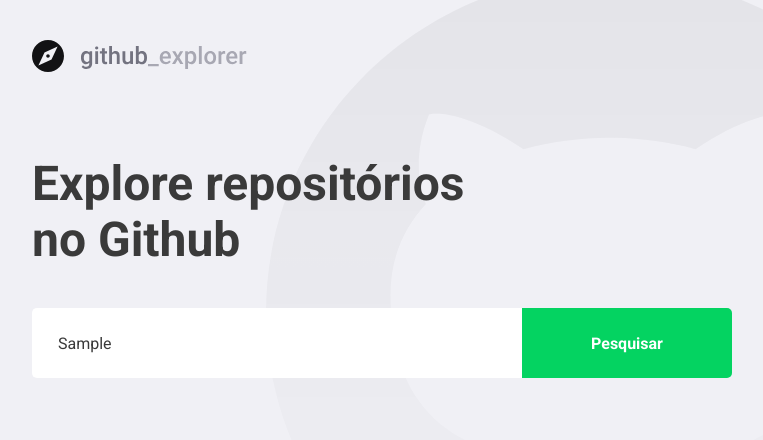
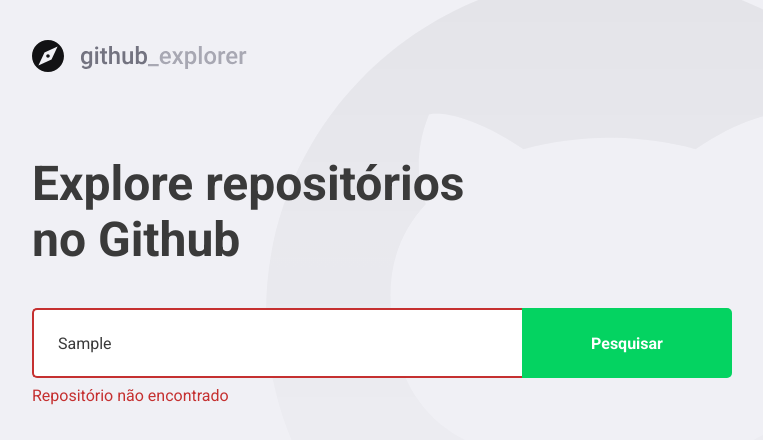
Before and after one commit to matheusguermandi/github-explorer, a React (Create React App) app: page / in a window 1280 px wide. Both pictures are taken after typing "Sample" into the empty fields and a click on the button "Pesquisar". Shown: the top 440 px of the page, without its empty margins (148-911 px from the left). Built offline with nearby package versions, Linux system fonts and the light colour scheme; no server answers.

Commit message:
Lidando com erros

```diff
--- a/src/pages/Dashboard/index.tsx
+++ b/src/pages/Dashboard/index.tsx
@@ -5,7 +5,7 @@ import { Link } from 'react-router-dom';
 import api from '../../services/api';
 
 import logoImg from '../../assets/logo.svg';
-import { Title, Form, Repositories } from './styles';
+import { Title, Form, Repositories, Error } from './styles';
 
 interface Repository {
   full_name: string;
@@ -18,6 +18,7 @@ interface Repository {
 
 const Dashboard: React.FC = () => {
   const [newRepo, setNewRepo] = useState('');
+  const [inputError, setInputError] = useState('');
   const [repositories, setRepositories] = useState<Repository[]>([]);
 
   async function handleAddRepository(
@@ -25,11 +26,21 @@ const Dashboard: React.FC = () => {
   ): Promise<void> {
     event.preventDefault();
 
-    const response = await api.get<Repository>(`repos/${newRepo}`);
-    const repository = response.data;
+    if (!newRepo) {
+      setInputError('Digite o autor/nome do repositório');
+      return;
+    }
 
-    setRepositories([...repositories, repository]);
-    setNewRepo('');
+    try {
+      const response = await api.get<Repository>(`repos/${newRepo}`);
+      const repository = response.data;
+
+      setRepositories([...repositories, repository]);
+      setNewRepo('');
+      setInputError('');
+    } catch (err) {
+      setInputError('Repositório não encontrado');
+    }
   }
 
   return (
@@ -37,7 +48,7 @@ const Dashboard: React.FC = () => {
       <img src={logoImg} alt="Github Explorer" />
       <Title>Explore repositórios no Github</Title>
 
-      <Form onSubmit={handleAddRepository}>
+      <Form hasError={!!inputError} onSubmit={handleAddRepository}>
         <input
           value={newRepo}
           onChange={e => setNewRepo(e.target.value)}
@@ -45,6 +56,8 @@ const Dashboard: React.FC = () => {
         />
         <button type="submit">Pesquisar</button>
       </Form>
+
+      {inputError && <Error>{inputError}</Error>}
 
       <Repositories>
         {repositories.map(repository => (
--- a/src/pages/Dashboard/styles.ts
+++ b/src/pages/Dashboard/styles.ts
@@ -1,6 +1,10 @@
-import styled from 'styled-components';
+import styled, { css } from 'styled-components';
 
 import { shade } from 'polished';
+
+interface FormProps {
+  hasError: boolean;
+}
 
 export const Title = styled.h1`
   font-size: 48px;
@@ -11,7 +15,7 @@ export const Title = styled.h1`
   margin-top: 80px;
 `;
 
-export const Form = styled.form`
+export const Form = styled.form<FormProps>`
   margin-top: 40px;
   max-width: 700px;
   display: flex;
@@ -26,6 +30,12 @@ export const Form = styled.form`
     color: #3a3a3a;
     border: 2px solid #fff;
     border-right: 0;
+
+    ${({ hasError }) =>
+      hasError &&
+      css`
+        border-color: #c53030;
+      `}
 
     &::placeholder {
       color: #a8a8b3;
@@ -100,3 +110,9 @@ export const Repositories = styled.div`
     }
   }
 `;
+
+export const Error = styled.span`
+  display: block;
+  color: #c53030;
+  margin-top: 8px;
+`;
```
